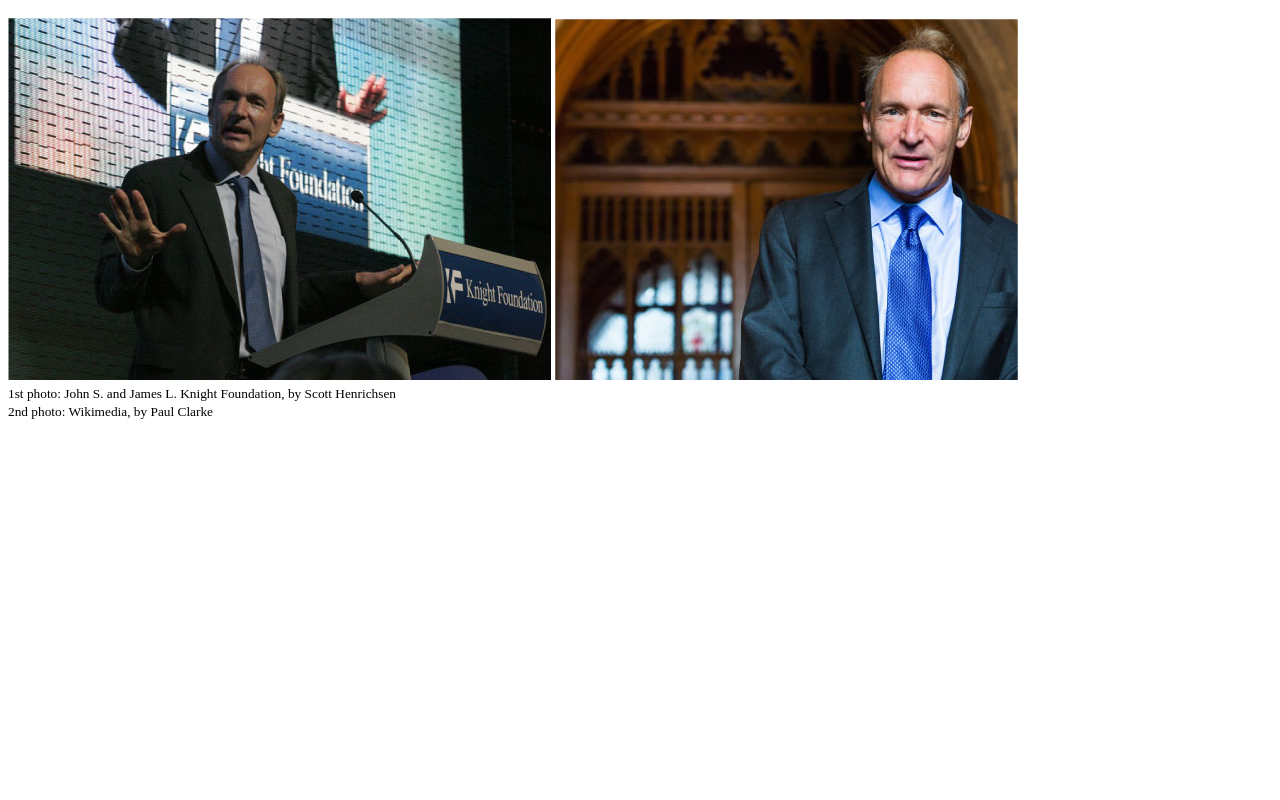
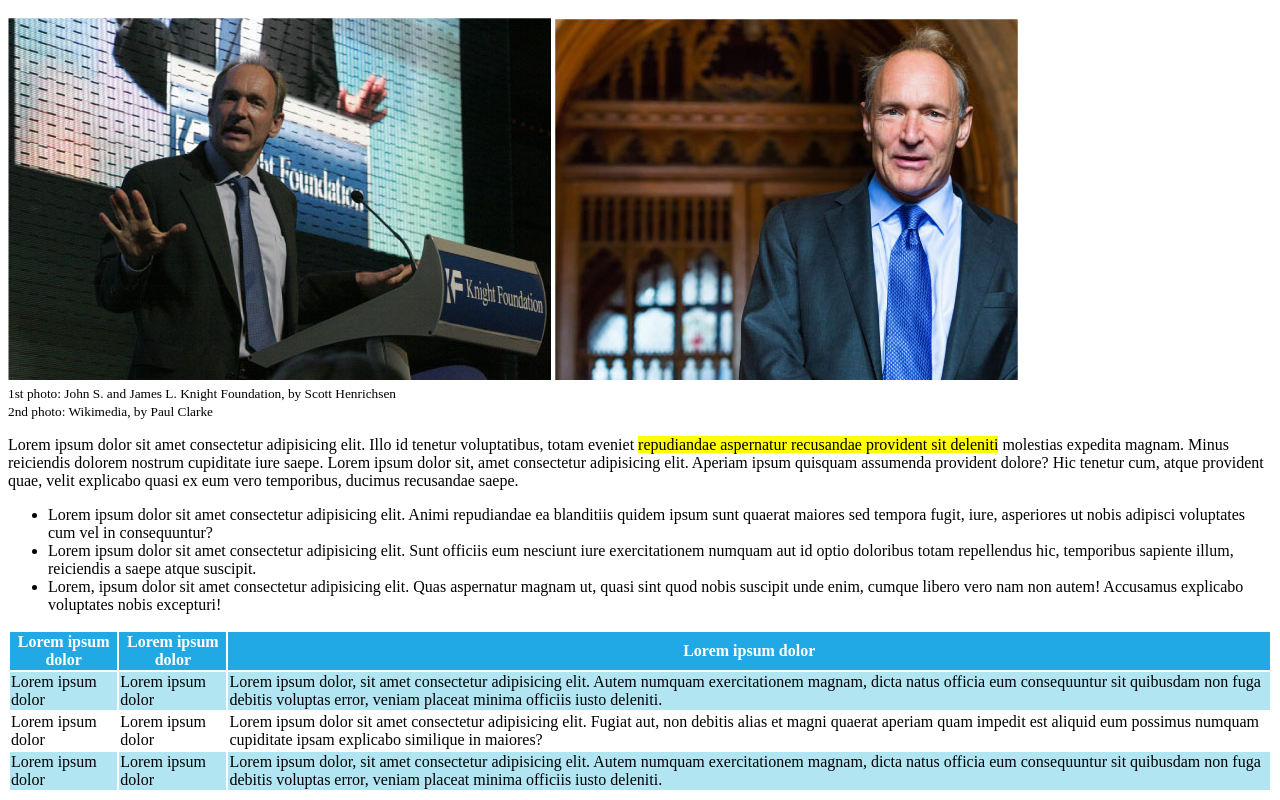
Before and after one commit to Skiotto93/html-css-booleaner, a plain HTML site: page index.html in a window 1280 px wide. Shown: the part 376-1176 px from the top of the page. Before the commit the page ends 804 px from the top, so only its background shows below. Drawn offline with Linux system fonts and the light colour scheme.

Commit message:
aggiunta tabella

```diff
--- a/css/style.css
+++ b/css/style.css
@@ -28,3 +28,16 @@ h1 {
 .fototim {
     margin-top: 10px;
 }
+
+.lista {
+    padding: 0px;
+}
+
+.tab {
+    background-color:  #B1E5F2;
+}
+
+.int {
+    background-color: #20A9E5;
+    color: white;
+}
--- a/index.html
+++ b/index.html
@@ -8,7 +8,9 @@
     <link rel="stylesheet" href="css/style.css">
 </head>
 <body>
+
     <!--Inserzione immagine e logo-->
+
     <header>
         <div class="imgrepeat">
             <div>
@@ -17,7 +19,9 @@
         </div>
         <h1>Internet deve essere al servizio del "bene pubblico": il manifesto di Tim Berners-Lee</h1>
     </header>
+
     <!--intestazione art-->
+
     <main>
         <div class="scrittura">
             Scritto da <span id="intestatario">The Booleaners</span>
@@ -25,7 +29,9 @@
         <div class="scrittura">
             <small>il 10/10/2020</small>
         </div>
+
         <!--Inizio foto articolo-->
+
         <div class="fototim">
             <img class="fototim" src="img/tim-1.jpg" alt="foto1">
             <img class="fototim" src="img/tim-2.jpg" alt="foto2">
@@ -36,7 +42,46 @@
         <div>
             <small>2nd photo: Wikimedia, by Paul Clarke</small>
         </div>
+
          <!--Inizio articolo-->
+
+        <section>
+            <p>Lorem ipsum dolor sit amet consectetur adipisicing elit. Illo id tenetur voluptatibus, totam eveniet <mark> repudiandae aspernatur recusandae provident sit deleniti</mark> molestias expedita magnam. Minus reiciendis dolorem nostrum cupiditate iure saepe. Lorem ipsum dolor sit, amet consectetur adipisicing elit. Aperiam ipsum quisquam assumenda provident dolore? Hic tenetur cum, atque provident quae, velit explicabo quasi ex eum vero temporibus, ducimus recusandae saepe.</p>
+        </section>
+
+        <section class="lista">
+            <ul>
+                <li>Lorem ipsum dolor sit amet consectetur adipisicing elit. Animi repudiandae ea blanditiis quidem ipsum sunt quaerat maiores sed tempora fugit, iure, asperiores ut nobis adipisci voluptates cum vel in consequuntur?</li>
+                <li>Lorem ipsum dolor sit amet consectetur adipisicing elit. Sunt officiis eum nesciunt iure exercitationem numquam aut id optio doloribus totam repellendus hic, temporibus sapiente illum, reiciendis a saepe atque suscipit.</li>
+                <li>Lorem, ipsum dolor sit amet consectetur adipisicing elit. Quas aspernatur magnam ut, quasi sint quod nobis suscipit unde enim, cumque libero vero nam non autem! Accusamus explicabo voluptates nobis excepturi!</li>
+            </ul>
+        </section>
+
+        <!--Inizio tabella-->
+
+        <table>
+            <tr class="int">
+              <th>Lorem ipsum dolor</th>
+              <th>Lorem ipsum dolor</th>
+              <th>Lorem ipsum dolor</th>
+            </tr>
+            <tr class="tab">
+              <td>Lorem ipsum dolor</td>
+              <td>Lorem ipsum dolor</td>
+              <td>Lorem ipsum dolor, sit amet consectetur adipisicing elit. Autem numquam exercitationem magnam, dicta natus officia eum consequuntur sit quibusdam non fuga debitis voluptas error, veniam placeat minima officiis iusto deleniti.</td>
+            </tr>
+            <tr>
+              <td>Lorem ipsum dolor</td>
+              <td>Lorem ipsum dolor</td>
+              <td>Lorem ipsum dolor sit amet consectetur adipisicing elit. Fugiat aut, non debitis alias et magni quaerat aperiam quam impedit est aliquid eum possimus numquam cupiditate ipsam explicabo similique in maiores?</td>
+            </tr>
+            <tr class="tab">
+                <td>Lorem ipsum dolor</td>
+                <td>Lorem ipsum dolor</td>
+                <td>Lorem ipsum dolor, sit amet consectetur adipisicing elit. Autem numquam exercitationem magnam, dicta natus officia eum consequuntur sit quibusdam non fuga debitis voluptas error, veniam placeat minima officiis iusto deleniti.</td>
+              </tr>
+        </table>
+
 
     </main>
     <footer>
```
Lines whose indentation alone changed are shown as unchanged.
